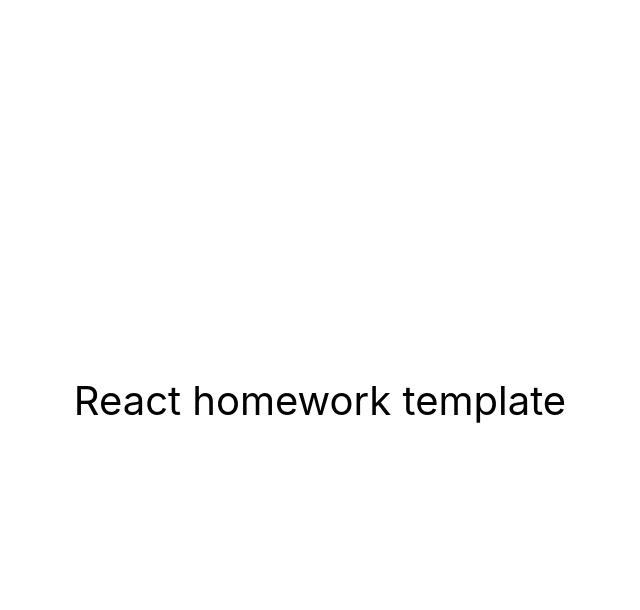
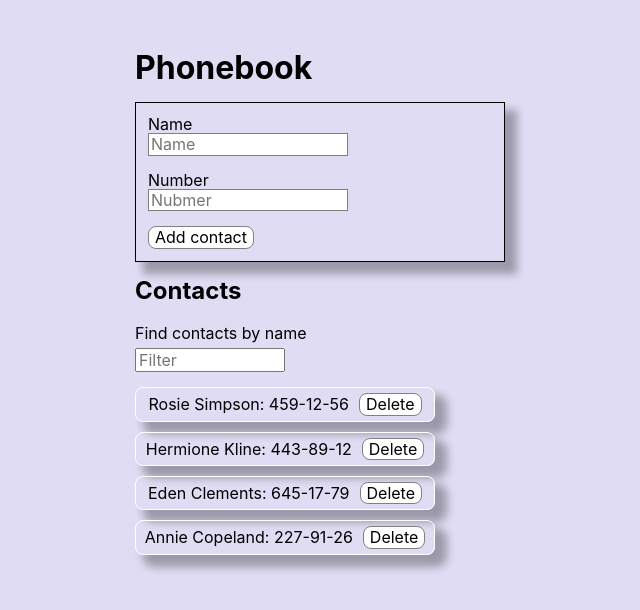
Before and after one commit to Pozniak17/goit-react-hw-04-phonebook, a React (Create React App) app: page / in a window 1280 px wide. Shown: the top 610 px of the page, without its empty margins (320-960 px from the left). Built offline with nearby package versions, Linux system fonts and the light colour scheme.

Commit message:
update add files

```diff
--- a/package.json
+++ b/package.json
@@ -7,9 +7,11 @@
     "@testing-library/jest-dom": "^5.16.3",
     "@testing-library/react": "^12.1.4",
     "@testing-library/user-event": "^13.5.0",
+    "modern-normalize": "^2.0.0",
     "react": "^18.1.0",
     "react-dom": "^18.1.0",
     "react-scripts": "5.0.1",
+    "styled-components": "^6.0.8",
     "web-vitals": "^2.1.3"
   },
   "scripts": {
--- a/src/components/App.jsx
+++ b/src/components/App.jsx
@@ -1,16 +1,94 @@
-export const App = () => {
-  return (
-    <div
-      style={{
-        height: '100vh',
-        display: 'flex',
-        justifyContent: 'center',
-        alignItems: 'center',
-        fontSize: 40,
-        color: '#010101'
-      }}
-    >
-      React homework template
-    </div>
-  );
-};
+import { nanoid } from 'nanoid';
+import { Component } from 'react';
+import { ContactForm } from './ContactForm/ContactForm';
+import { Filter } from './Filter/Filter';
+import { ContactList } from './ContactList/ContactList';
+
+import { GlobalStyle } from './GlobalStyle.styled';
+import { Layout } from './Layout.styled';
+
+export class App extends Component {
+  state = {
+    contacts: [
+      { id: 'id-1', name: 'Rosie Simpson', number: '459-12-56' },
+      { id: 'id-2', name: 'Hermione Kline', number: '443-89-12' },
+      { id: 'id-3', name: 'Eden Clements', number: '645-17-79' },
+      { id: 'id-4', name: 'Annie Copeland', number: '227-91-26' },
+    ],
+    filter: '',
+  };
+
+  componentDidMount() {
+    const savedContacts = localStorage.getItem('contacts');
+    const contacts = JSON.parse(savedContacts);
+    if (contacts) {
+      this.setState({ contacts });
+    }
+  }
+
+  componentDidUpdate(_, prevState) {
+    const { contacts } = this.state;
+    if (contacts !== prevState.contacts) {
+      localStorage.setItem('contacts', JSON.stringify(contacts));
+    }
+  }
+
+  addContact = (name, number) => {
+    const contact = {
+      id: nanoid(),
+      name,
+      number,
+    };
+
+    this.setState(prevState => {
+      if (
+        prevState.contacts.some(
+          contact =>
+            contact.name.toLowerCase() === name.toLowerCase() ||
+            contact.number === number
+        )
+      ) {
+        return alert(`${name} or ${number} is already in contacts`);
+      }
+      return {
+        contacts: [contact, ...prevState.contacts],
+      };
+    });
+  };
+
+  handleChangeFilter = event => {
+    this.setState({ filter: event.target.value });
+  };
+
+  getVisibleContacts = () => {
+    const { contacts, filter } = this.state;
+    const normalizedFilter = filter.toLowerCase();
+
+    return contacts.filter(contact =>
+      contact.name.toLowerCase().includes(normalizedFilter)
+    );
+  };
+
+  deleteContact = contactId => {
+    this.setState(prevState => ({
+      contacts: prevState.contacts.filter(contact => contact.id !== contactId),
+    }));
+  };
+
+  render() {
+    const { filter } = this.state;
+    const visibleContacts = this.getVisibleContacts();
+    return (
+      <Layout>
+        <h1>Phonebook</h1>
+        <ContactForm onSubmit={this.addContact} />
+
+        <h2>Contacts</h2>
+
+        <Filter value={filter} onSubmit={this.handleChangeFilter} />
+        <ContactList contacts={visibleContacts} onDelete={this.deleteContact} />
+        <GlobalStyle />
+      </Layout>
+    );
+  }
+}
--- /dev/null
+++ b/src/components/ContactForm/ContactForm.jsx
@@ -0,0 +1,72 @@
+import { Component } from 'react';
+import {
+  FormContainer,
+  FormLabel,
+  FormInput,
+  Button,
+} from './ContactForm.styled';
+
+export class ContactForm extends Component {
+  state = {
+    name: '',
+    number: '',
+  };
+
+  // обробник подій за атрибутом name✅
+  handleChange = event => {
+    const { name, value } = event.target;
+    this.setState({ [name]: value });
+  };
+
+  handleSumbit = event => {
+    const { name, number } = this.state;
+    event.preventDefault();
+
+    this.props.onSubmit(name, number);
+    this.reset();
+  };
+
+  reset = () => {
+    this.setState({
+      name: '',
+      number: '',
+    });
+  };
+
+  render() {
+    const { name, number } = this.state;
+    return (
+      <FormContainer onSubmit={this.handleSumbit}>
+        <FormLabel>
+          Name
+          <FormInput
+            value={name}
+            onChange={this.handleChange}
+            type="text"
+            name="name"
+            pattern="^[a-zA-Zа-яА-Я]+(([' \-][a-zA-Zа-яА-Я ])?[a-zA-Zа-яА-Я]*)*$"
+            title="Name may contain only letters, apostrophe, dash and spaces. For example Adrian, Jacob Mercer, Charles de Batz de Castelmore d'Artagnan"
+            required
+            placeholder="Name"
+          />
+        </FormLabel>
+
+        <FormLabel>
+          Number
+          <FormInput
+            value={number}
+            onChange={this.handleChange}
+            type="tel"
+            name="number"
+            pattern="\+?\d{1,4}?[ .\-\s]?\(?\d{1,3}?\)?[ .\-\s]?\d{1,4}[ .\-\s]?\d{1,4}[ .\-\s]?\d{1,9}"
+            title="Phone number must be digits and can contain spaces, dashes, parentheses and can start with +"
+            required
+            placeholder="Nubmer"
+          />
+        </FormLabel>
+
+        <Button type="submit">Add contact</Button>
+      </FormContainer>
+    );
+  }
+}
--- /dev/null
+++ b/src/components/ContactForm/ContactForm.styled.js
@@ -0,0 +1,31 @@
+import { styled } from 'styled-components';
+
+export const FormContainer = styled.form`
+  margin-top: ${props => props.theme.spacing(3)}; //15px
+  margin-bottom: ${props => props.theme.spacing(3)}; //15px
+  padding: 12px;
+  border: ${props => props.theme.borders.normal} black;
+  box-shadow: ${props => props.theme.shadows.standart};
+`;
+
+export const FormLabel = styled.label`
+  display: flex;
+  flex-direction: column;
+`;
+
+export const FormInput = styled.input`
+  margin-bottom: ${props => props.theme.spacing(3)}; //15px
+  width: 200px;
+  border: ${props => props.theme.borders.normal} gray;
+`;
+
+export const Button = styled.button`
+  background-color: ${props => props.theme.colors.white};
+  border-radius: ${props => props.theme.radii.middle};
+  border: ${props => props.theme.borders.normal} grey;
+  cursor: pointer;
+  &:hover {
+    background-color: navy;
+    color: ${props => props.theme.colors.white};
+  }
+`;
--- /dev/null
+++ b/src/components/ContactList/ContactList.jsx
@@ -0,0 +1,16 @@
+import { ContactItem, Button } from './ContactList.styled';
+
+export const ContactList = ({ contacts, onDelete }) => {
+  return (
+    <ul>
+      {contacts.map(({ id, name, number }) => (
+        <ContactItem key={id}>
+          <p>
+            {name}: <span>{number}</span>
+            <Button onClick={() => onDelete(id)}>Delete</Button>
+          </p>
+        </ContactItem>
+      ))}
+    </ul>
+  );
+};
--- /dev/null
+++ b/src/components/ContactList/ContactList.styled.js
@@ -0,0 +1,25 @@
+import { styled } from 'styled-components';
+
+export const ContactItem = styled.li`
+  margin-bottom: ${props => props.theme.spacing(2)}; //10px
+  border: ${props => props.theme.borders.normal} white;
+  padding: ${props => props.theme.spacing(1)}; //5px
+  display: flex;
+  align-items: center;
+  justify-content: space-evenly;
+  width: ${props => props.theme.sizes[1]}px; //300px
+  border-radius: ${props => props.theme.radii.middle}; //8px
+  box-shadow: ${props => props.theme.shadows.standart};
+`;
+
+export const Button = styled.button`
+  margin-left: ${props => props.theme.spacing(2)}; //10px
+  background-color: ${props => props.theme.colors.white};
+  border-radius: ${props => props.theme.radii.middle}; //8px
+  border: ${props => props.theme.borders.normal} grey;
+  cursor: pointer;
+  &:hover {
+    background-color: navy;
+    color: ${props => props.theme.colors.white};
+  }
+`;
--- /dev/null
+++ b/src/components/Filter/Filter.jsx
@@ -0,0 +1,16 @@
+import { FilterLabel, FilterInput } from './Filter.styled';
+
+export const Filter = ({ value, onSubmit }) => {
+  return (
+    <FilterLabel>
+      Find contacts by name
+      <FilterInput
+        value={value}
+        onChange={onSubmit}
+        type="text"
+        name="filter"
+        placeholder="Filter"
+      />
+    </FilterLabel>
+  );
+};
--- /dev/null
+++ b/src/components/Filter/Filter.styled.js
@@ -0,0 +1,14 @@
+import { styled } from 'styled-components';
+
+export const FilterLabel = styled.label`
+  margin-top: ${props => props.theme.spacing(4)}; //20px
+
+  display: flex;
+  flex-direction: column;
+`;
+
+export const FilterInput = styled.input`
+  width: 150px;
+  margin-top: ${props => props.theme.spacing(1)}; //5px
+  margin-bottom: ${props => props.theme.spacing(3)}; //15px
+`;
--- /dev/null
+++ b/src/components/GlobalStyle.styled.js
@@ -0,0 +1,40 @@
+import 'modern-normalize'; /* bring in normalize.css styles */
+import { createGlobalStyle } from 'styled-components';
+
+export const GlobalStyle = createGlobalStyle`
+
+
+body {
+  margin: 0;
+  font-family: -apple-system, BlinkMacSystemFont, 'Segoe UI', 'Roboto', 'Oxygen',
+    'Ubuntu', 'Cantarell', 'Fira Sans', 'Droid Sans', 'Helvetica Neue',
+    sans-serif;
+  -webkit-font-smoothing: antialiased;
+  -moz-osx-font-smoothing: grayscale;
+  background-color: #8e84d447;
+}
+
+code {
+  font-family: source-code-pro, Menlo, Monaco, Consolas, 'Courier New',
+    monospace;
+}
+
+h1,
+h2,
+h3,
+h4,
+h5,
+h6,
+p {
+  margin: 0;
+}
+ul,
+ol {
+  margin: 0;
+  padding: 0;
+}
+img {
+  display: block;
+  max-width: 100%;
+  height: auto;
+}`;
--- /dev/null
+++ b/src/components/Layout.styled.js
@@ -0,0 +1,8 @@
+import { styled } from 'styled-components';
+
+export const Layout = styled.div`
+  width: ${props => props.theme.sizes[2]}px; //400
+  padding-left: ${props => props.theme.spacing(3)}; //15px
+  padding-right: ${props => props.theme.spacing(3)}; //15px
+  margin: 50px auto;
+`;
--- /dev/null
+++ b/src/components/helpers/Theming.js
@@ -0,0 +1,51 @@
+export const theme = {
+  colors: {
+    white: '#ffffff',
+    black: '#010101',
+    green: '#4caf50',
+    orange: '#ffa500',
+    red: '#f44336',
+    blue: '2196f3',
+    primaryText: '#212121',
+    secondaryText: '#757575',
+  },
+  space: [0, 2, 4, 8, 16, 32, 64, 100, 128, 256],
+  sizes: [100, 300, 400],
+  fonts: {
+    body: 'system-ui, sans-serif',
+    heading: 'system-ui, sans-serif',
+    monospace: 'Menlo, monospace',
+  },
+  fontSizes: {
+    xs: '12px',
+    s: '14px',
+    m: '16px',
+    l: '32px',
+    xl: '64px',
+  },
+  fontWeights: {
+    normal: 400,
+    bold: 700,
+  },
+  lineHeights: {
+    body: 1.5,
+    heading: 1.125,
+  },
+  borders: {
+    none: 'none',
+    normal: '1px solid',
+  },
+  radii: {
+    none: '0',
+    normal: '4px',
+    middle: '8px',
+    big: '12px',
+    round: '50%',
+  }, // це для margin, padding
+  // spacing: 4,
+  spacing: value => `${5 * value}px`,
+
+  shadows: {
+    standart: '10px 10px 8px 2px rgba(0, 0, 0, 0.3)',
+  },
+};
--- a/src/index.js
+++ b/src/index.js
@@ -1,10 +1,14 @@
 import React from 'react';
+import { ThemeProvider } from 'styled-components';
+
 import ReactDOM from 'react-dom/client';
 import { App } from 'components/App';
-import './index.css';
+import { theme } from 'components/helpers/Theming';
 
 ReactDOM.createRoot(document.getElementById('root')).render(
   <React.StrictMode>
-    <App />
+    <ThemeProvider theme={theme}>
+      <App />
+    </ThemeProvider>
   </React.StrictMode>
 );
```
Also changed, not shown: 1 other file (tests, documents, lock files or other folders).
